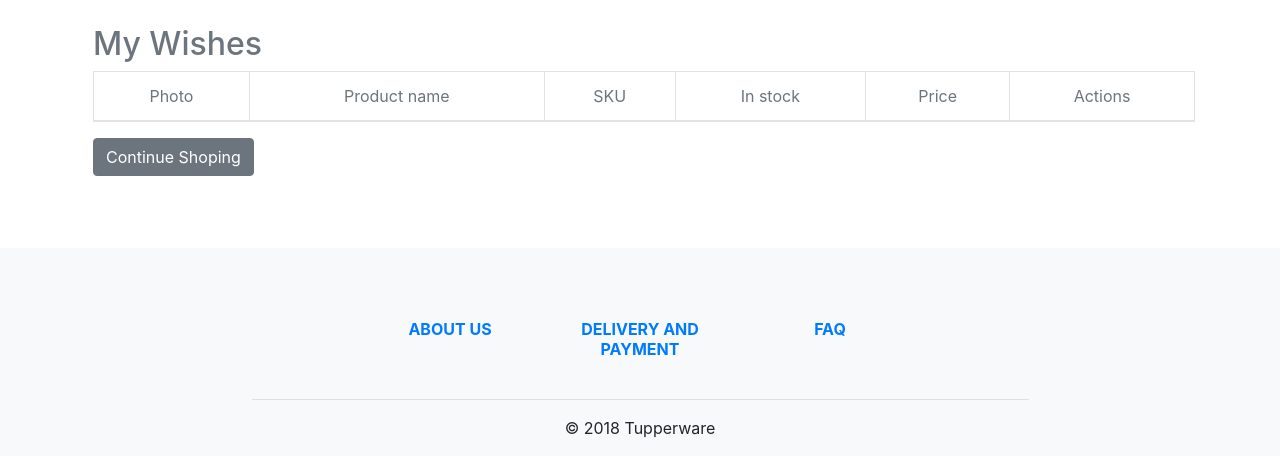
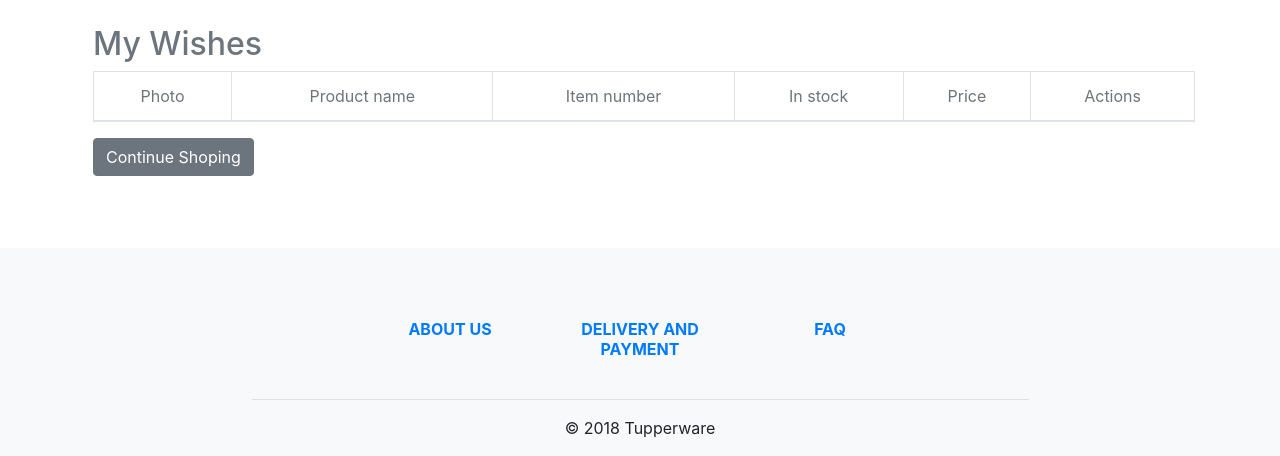
Before and after one commit to Grigorevskiy/tupperware, a Django app: page /wishlist/ in a window 1280 px wide. Shown: the part 365-821 px from the top of the page. Run offline with Django 3.2, Linux system fonts and the light colour scheme; the visitor is signed in with stand-in values (Sample User, id 1); data comes from the database, SQL or seed files in the repository; data that the repository does not hold is empty; parts of the project's set-up code (start-up, migrations or seed data) failed here and were passed over; some libraries are stand-ins or nearby versions.

Commit message:
refactored

```diff
--- a/wishlist/templates/wishlist/wishlist.html
+++ b/wishlist/templates/wishlist/wishlist.html
@@ -5,9 +5,7 @@
 
     {# for hover effect on icons #}
 <style>
-    i.material-icons{color: #dedede;}
-    i.material-icons.shopping_card{color:#696969}
-    i.material-icons.delete{color:#696969}
+    i.material-icons.wish_list_icon{color:#696969}
     i.material-icons:hover {
     color: red;
 }
@@ -19,7 +17,7 @@
           <tr>
             <td class="text-center">Photo</td>
             <td class="text-center">Product name</td>
-            <td class="text-center">SKU</td>
+            <td class="text-center">Item number</td>
             <td class="text-center">In stock</td>
             <td class="text-center">Price</td>
             <td class="text-center">Actions</td>
@@ -35,8 +33,8 @@
                 <td class="text-center">{{ item.count }}</td>
                 <td class="text-center">{% if item.sale_price %} <s class="small">€ {{ item.price }}</s>  € {{ item.sale_price }} {% else %}€ {{ item.price }} {% endif %}</td>
             <td class="text-center">
-                <a href="{% url 'remove_from_wishlist' item.id %}"><i class="material-icons delete">delete</i></a>
-                <a href="{% url 'add_to_cart' item.id %}"><i class="material-icons shopping_card" style="font-size: 25px; padding: 5px; padding-bottom: 0;">shopping_cart</i></a>
+                <a href="{% url 'remove_from_wishlist' item.id %}"><i class="material-icons wish_list_icon">delete</i></a>
+                <a href="{% url 'add_to_cart' item.id %}"><i class="material-icons wish_list_icon" style="font-size: 25px; padding: 5px; padding-bottom: 0;">shopping_cart</i></a>
 
             </td>
         </tr>
```
